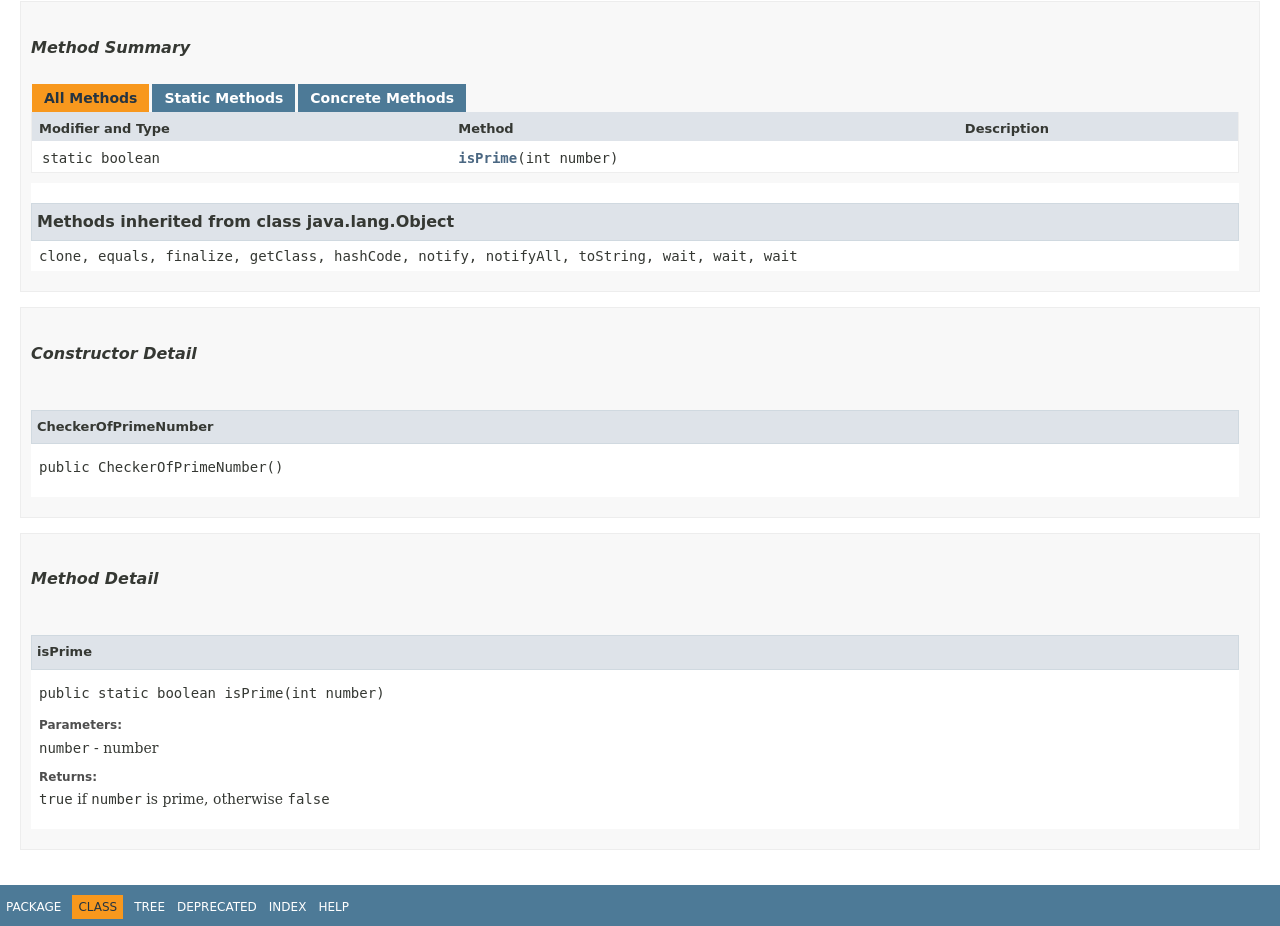
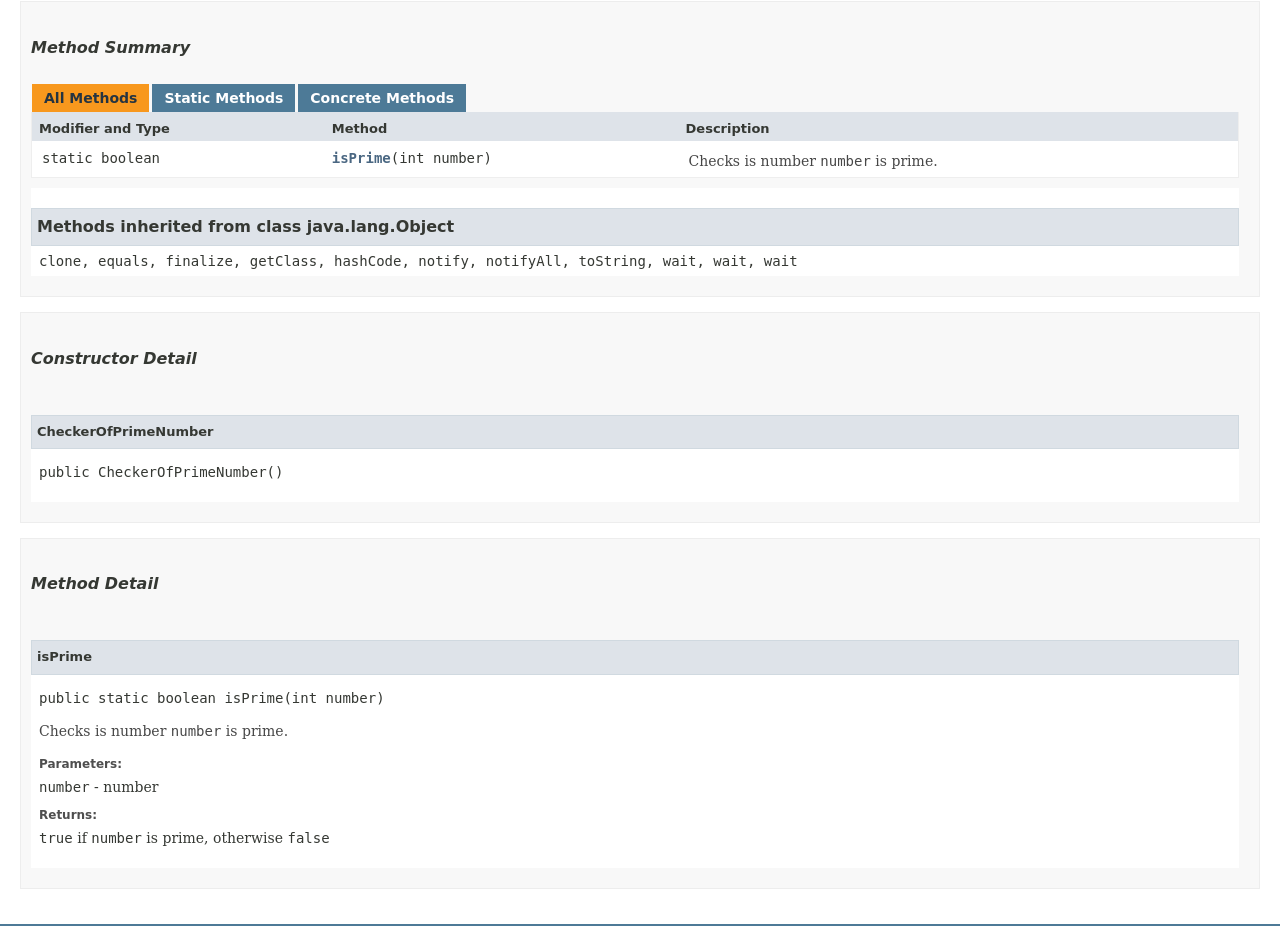
Before and after one commit to Maxmotion95/OOP, a plain HTML site: page Task_2_1_1/ru/nsu/fit/lylova/CheckerOfPrimeNumber.html in a window 1280 px wide. Shown: the part 516-1442 px from the top of the page. Drawn offline with Linux system fonts and the light colour scheme; no server answers; a script that the page names is missing; a web font is replaced by a local one.

Commit message:
Deploying to gh-pages from @ SophyaL/OOP@84c345f8f99c4383c32629bb6ad0f8fa9a1cccef 🚀

```diff
--- a/Task_2_1_1/ru/nsu/fit/lylova/CheckerOfPrimeNumber.html
+++ b/Task_2_1_1/ru/nsu/fit/lylova/CheckerOfPrimeNumber.html
@@ -177,7 +177,9 @@ extends java.lang.Object</pre>
 <tr id="i0" class="altColor">
 <td class="colFirst"><code>static boolean</code></td>
 <th class="colSecond" scope="row"><code><span class="memberNameLink"><a href="#isPrime(int)">isPrime</a></span>&#8203;(int&nbsp;number)</code></th>
-<td class="colLast">&nbsp;</td>
+<td class="colLast">
+<div class="block">Checks is number <code>number</code> is prime.</div>
+</td>
 </tr>
 </table>
 <ul class="blockList">
@@ -229,6 +231,7 @@ extends java.lang.Object</pre>
 <li class="blockList">
 <h4>isPrime</h4>
 <pre class="methodSignature">public static&nbsp;boolean&nbsp;isPrime&#8203;(int&nbsp;number)</pre>
+<div class="block">Checks is number <code>number</code> is prime.</div>
 <dl>
 <dt><span class="paramLabel">Parameters:</span></dt>
 <dd><code>number</code> - number</dd>
```
Also changed, not shown: Task_2_1_1/index-all.html (+3 -1 lines).
